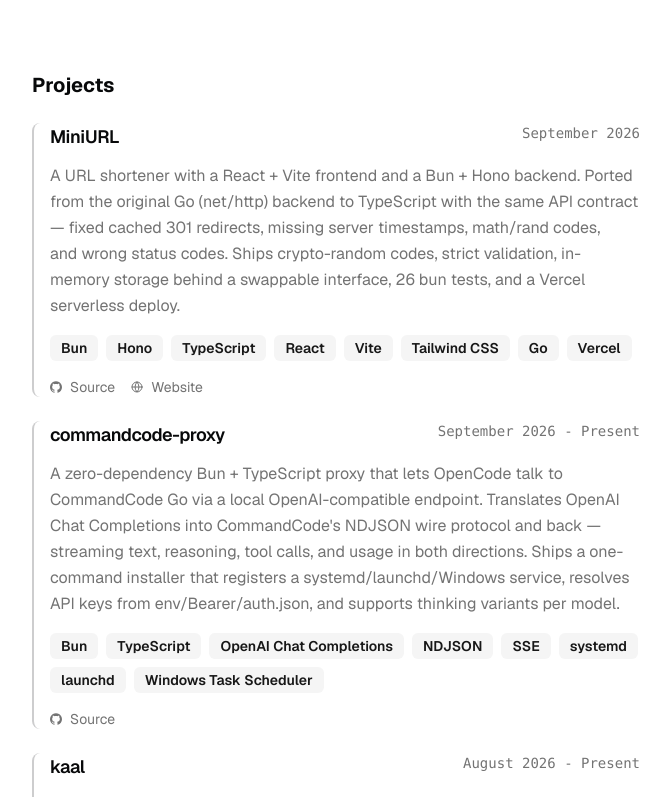
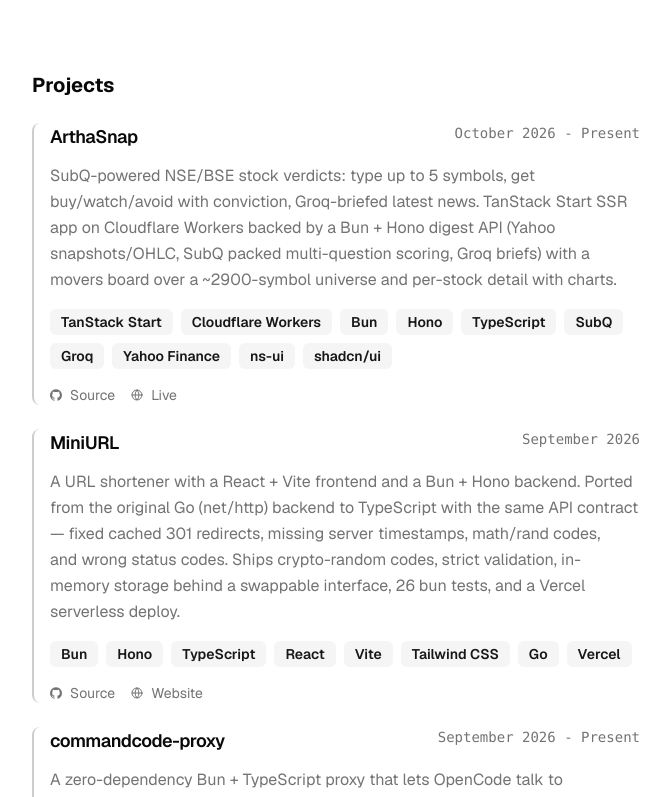
Before and after one commit to shivamnarkar47/portfolio-2.0, a Next.js app: page / in a window 1280 px wide. Shown: the part 1983-2780 px from the top of the page, without its empty margins (296-966 px from the left). Built offline with nearby package versions, Linux system fonts and the light colour scheme.

Commit message:
Add ArthaSnap (SubQ) project

```diff
--- a/src/data/resume.tsx
+++ b/src/data/resume.tsx
@@ -157,6 +157,38 @@
     },
   ],
   projects: [
+    {
+      title: "ArthaSnap",
+      href: "https://github.com/shivamnarkar47/ArthaSnap",
+      dates: "October 2026 - Present",
+      active: true,
+      description:
+        "SubQ-powered NSE/BSE stock verdicts: type up to 5 symbols, get buy/watch/avoid with conviction, Groq-briefed latest news. TanStack Start SSR app on Cloudflare Workers backed by a Bun + Hono digest API (Yahoo snapshots/OHLC, SubQ packed multi-question scoring, Groq briefs) with a movers board over a ~2900-symbol universe and per-stock detail with charts.",
+      technologies: [
+        "TanStack Start",
+        "Cloudflare Workers",
+        "Bun",
+        "Hono",
+        "TypeScript",
+        "SubQ",
+        "Groq",
+        "Yahoo Finance",
+        "ns-ui",
+        "shadcn/ui",
+      ],
+      links: [
+        {
+          type: "Source",
+          href: "https://github.com/shivamnarkar47/ArthaSnap",
+          icon: <Icons.github className="size-3" />,
+        },
+        {
+          type: "Live",
+          href: "https://subq-web.shivamnarkar47.workers.dev",
+          icon: <Icons.globe className="size-3" />,
+        },
+      ],
+    },
     {
       title: "MiniURL",
       href: "https://github.com/shivamnarkar47/MiniURL-shortener",
```
